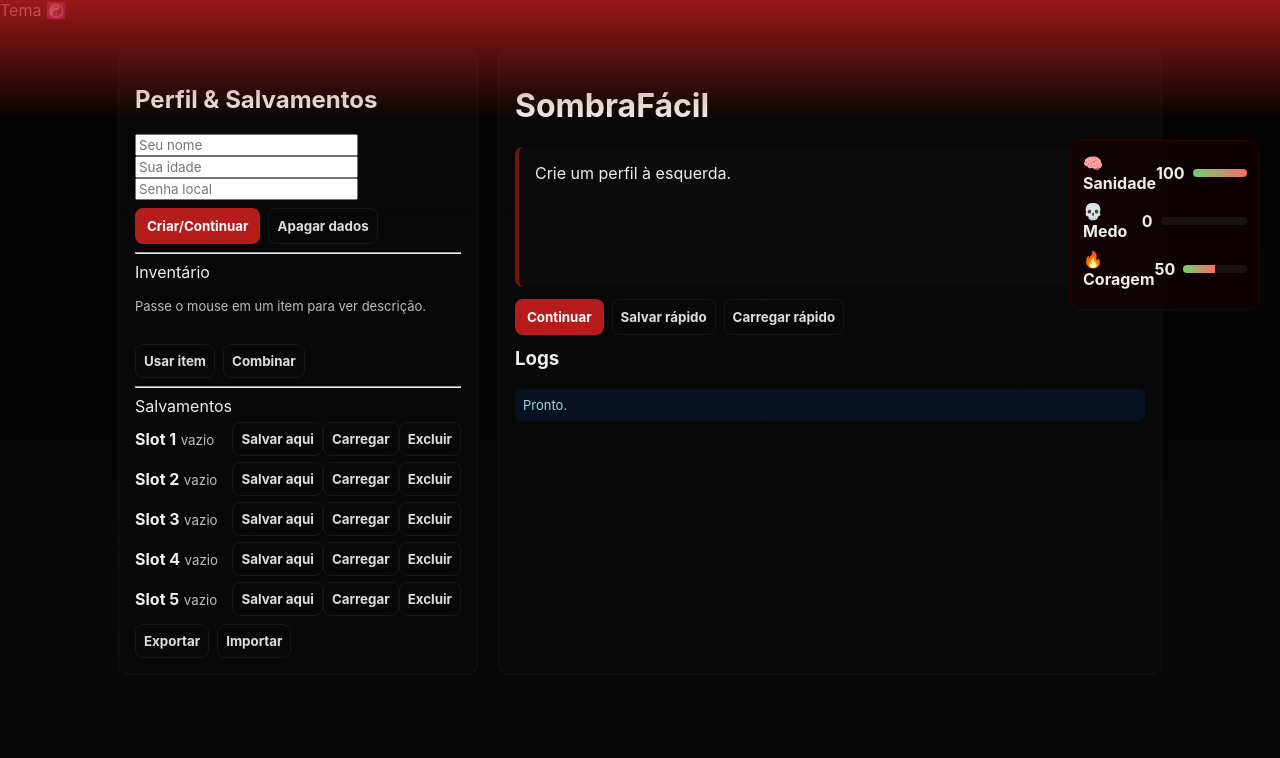
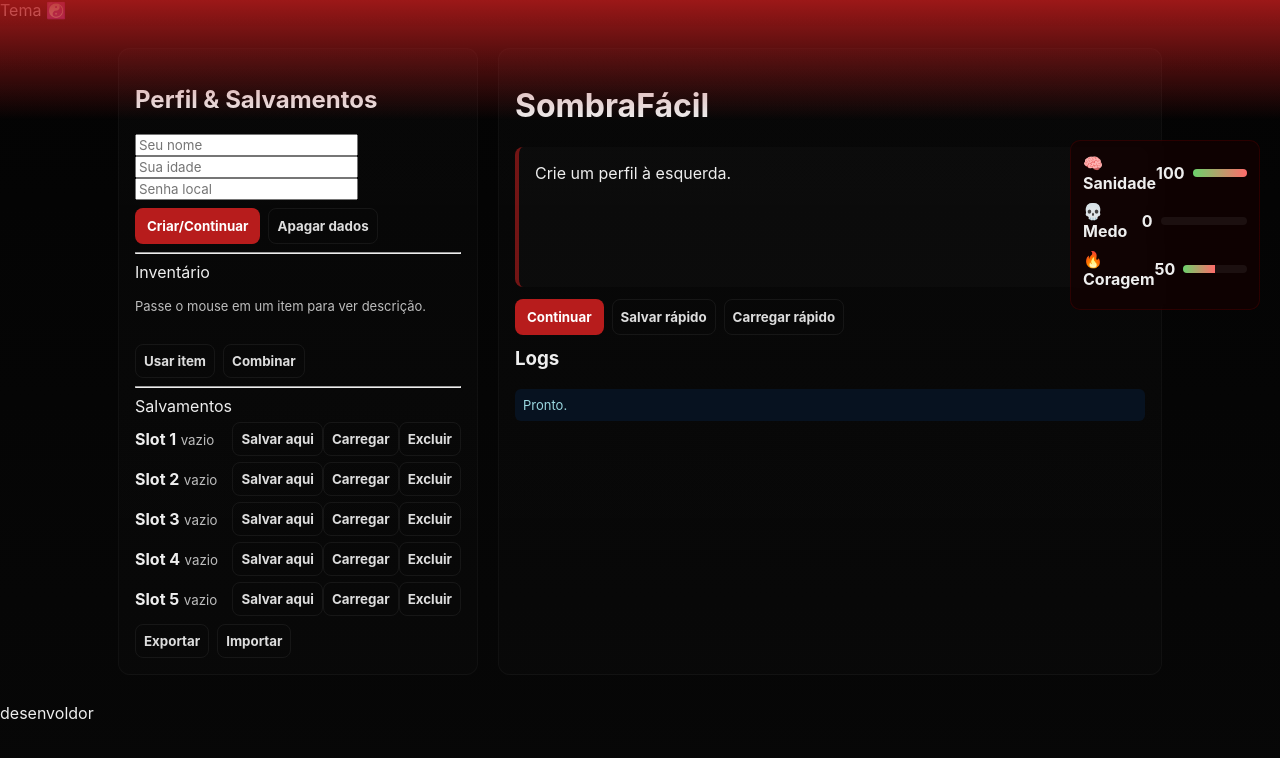
Before and after one commit to noite8380-wq/fabica-saites, a plain HTML site: page index.html in a window 1280 px wide. Drawn offline with Linux system fonts and the light colour scheme.

Commit message:
mudanças

```diff
--- a/index.html
+++ b/index.html
@@ -82,7 +82,7 @@
       </div>
     </div>
   </div>
-
+ <footer>desenvoldor</footer>
   <script src="jogo.js"></script>
 </body>
 </html>
```
